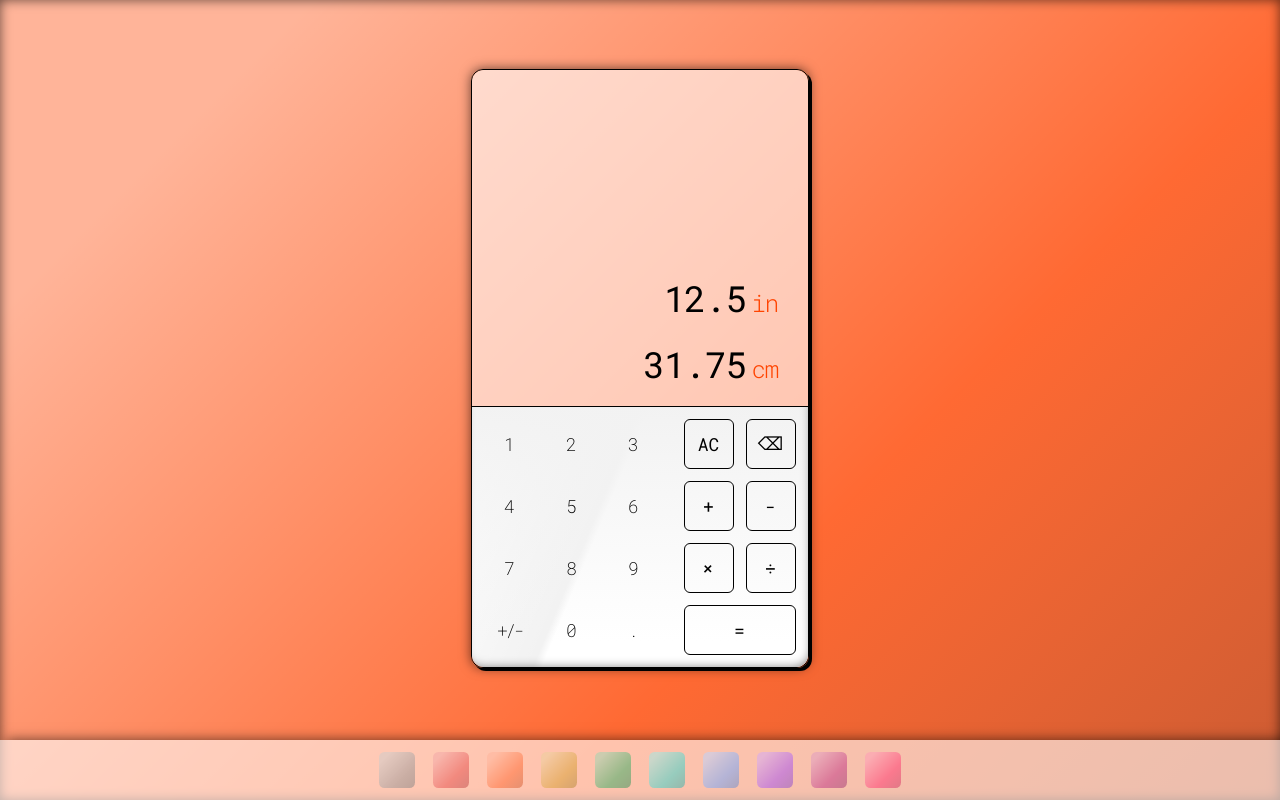
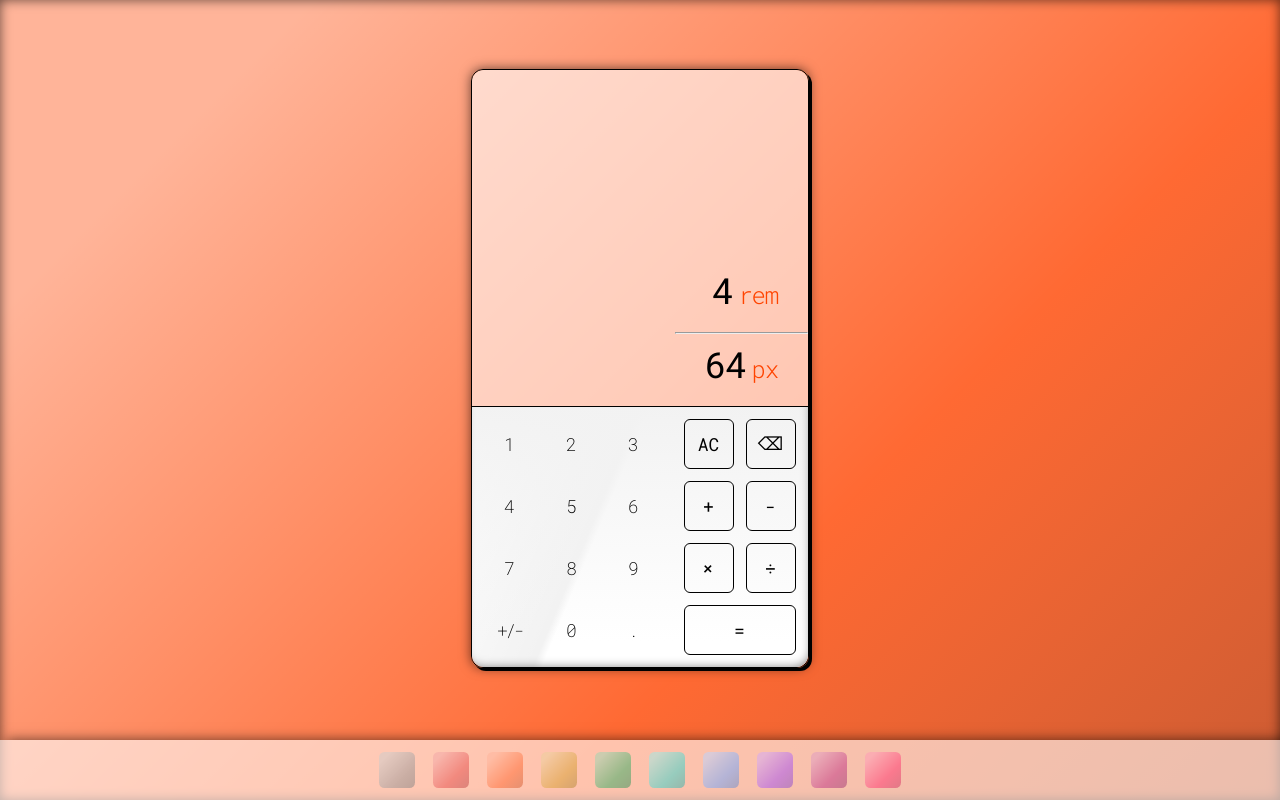
Before and after one commit to CJohnston079/odin-calculator, a plain HTML site: page index.html in a window 1280 px wide. Drawn offline with Linux system fonts and the light colour scheme.

Commit message:
added hr separating conversions changed placeholder text from length units to CSS units

```diff
--- a/index.html
+++ b/index.html
@@ -20,8 +20,10 @@
                     <p>Converter</p> -->
                 </div>
                 <div id="converter">
-                    <p class="conversion">12.5<span class="unit character accented-colour">in</span></p>
-                    <p class="conversion">31.75<span class="unit character accented-colour">cm</span></p>
+                    <!-- <p class="conversion-type">Typography</p> -->
+                    <p class="conversion">4<span class="unit character accented-colour">rem</span></p>
+                    <hr>
+                    <p class="conversion">64<span class="unit character accented-colour">px</span></p>
                 </div>
                 <div id="calculator" class="hidden">
                     <div id="history">
```
